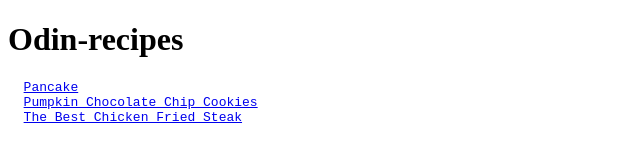
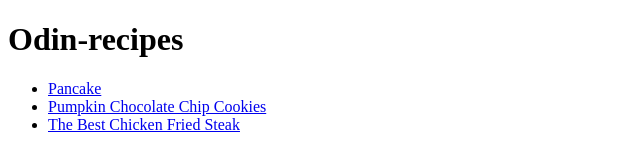
Before and after one commit to anubizzz77/odin-recipes, a plain HTML site: page index.html in a window 1280 px wide. Shown: the whole page, without its empty margins (0-640 px from the left). Drawn offline with Linux system fonts and the light colour scheme.

```diff
--- a/index.html
+++ b/index.html
@@ -9,10 +9,10 @@
 
 
   <h1>Odin-recipes</h1>
-  <pre>
-  <a href="recipes/Pancake.html">Pancake</a>
-  <a href="recipes/Pumpkin Chocolate Chip Cookies.html">Pumpkin Chocolate Chip Cookies</a>
-  <a href="recipes/The Best Chicken Fried Steak.html">The Best Chicken Fried Steak</a>
-  </pre>
+  <ul>
+  <li><a href="recipes/Pancake.html">Pancake</a></li>
+  <li><a href="recipes/Pumpkin Chocolate Chip Cookies.html">Pumpkin Chocolate Chip Cookies</a></li>
+  <li><a href="recipes/The Best Chicken Fried Steak.html">The Best Chicken Fried Steak</a></li>
+  </ul>
 </body>
 </html>
```
Also changed, not shown: ScreenshotOdin-recipes.PNG (added), 1 other file.
